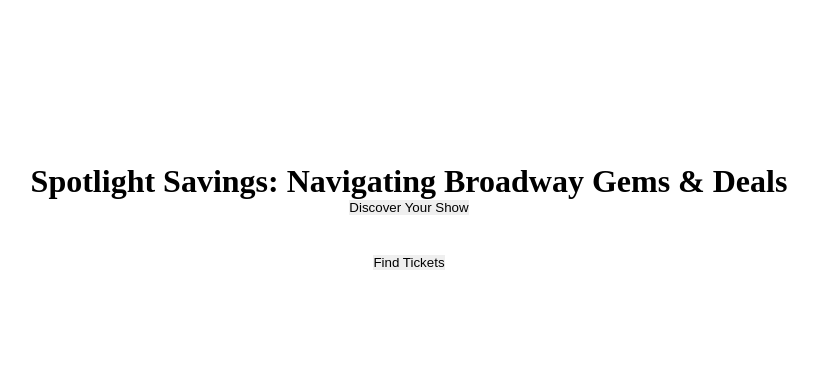
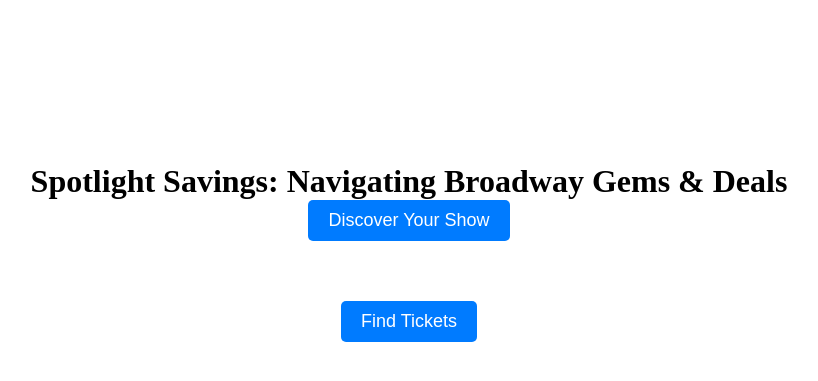
Before and after one commit to sy2982/Spotlight-Savings-Navigating-Broadway-Gems-Deals, a Flask app: page / in a window 1280 px wide. Shown: the part 148-529 px from the top of the page, without its empty margins (231-1049 px from the left). Run offline with Flask 3, Linux system fonts and the light colour scheme.

Commit message:
Added discover_your_show.html and find_tickets.html

```diff
--- a/app.py
+++ b/app.py
@@ -48,6 +48,13 @@ def results():
         })
     return render_template('quiz_results.html', results=results_data)
 
+@app.route('/discover_your_show')
+def discover_your_show():
+    return render_template('discover_your_show.html')
+
+@app.route('/find_tickets')
+def find_tickets():
+    return render_template('find_tickets.html')
 
 if __name__ == '__main__':
     app.run(debug=True)
--- a/static/styles.css
+++ b/static/styles.css
@@ -52,3 +52,20 @@
 .nav-item button:hover {
     background-color: #0056b3; /* Darker blue on hover */
 }
+
+.button-style {
+    padding: 10px 20px;
+    font-size: 18px;
+    border-radius: 5px;
+    border: none;
+    cursor: pointer;
+    transition: all 0.3s ease;
+    color: white; /* Text color */
+    margin-bottom: 20px; /* Spacing between buttons */
+    background-color: #007bff; /* Blue color */
+}
+
+/* Hover effect */
+.button-style:hover {
+    background-color: #0056b3; /* Darker blue on hover */
+}
--- a/templates/index.html
+++ b/templates/index.html
@@ -6,12 +6,12 @@ Spotlight Savings: Navigating Broadway Gems & Deals
 
 {% block content %}
 <div class="container">
-    <div class="button-container" style="display: flex; flex-direction: column; align-items: center; margin-top: 20%;">
+    <div class="buttons-center" style="display: flex; flex-direction: column; align-items: center; margin-top: 20%;">
         <!-- Header tag with the title -->
         <h1>Spotlight Savings: Navigating Broadway Gems & Deals</h1>
 
         <!-- Button to Discover Your Show -->
-        <button class="btn btn-primary btn-lg">
+        <button class="button-style" onclick="window.location.href='{{ url_for('discover_your_show') }}'">
             Discover Your Show
         </button>
 
@@ -19,7 +19,7 @@ Spotlight Savings: Navigating Broadway Gems & Deals
         <div style="margin: 20px;"></div>
 
         <!-- Button to Find Tickets -->
-        <button class="btn btn-secondary btn-lg">
+        <button class="button-style" onclick="window.location.href='{{ url_for('find_tickets') }}'">
             Find Tickets
         </button>
     </div>
```
Also changed, not shown: templates/discover_your_show.html (added, +12 -0 lines), templates/find_tickets.html (added, +12 -0 lines).
